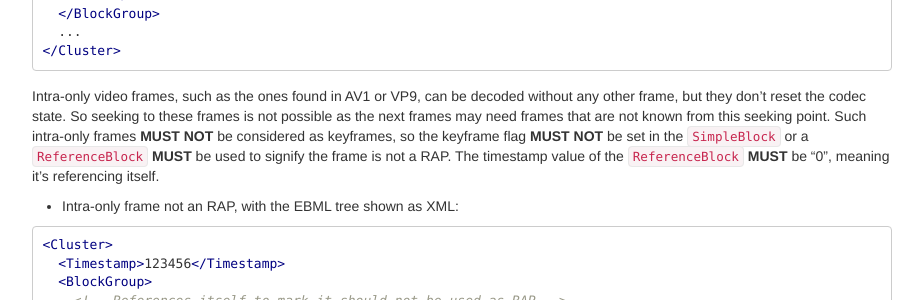
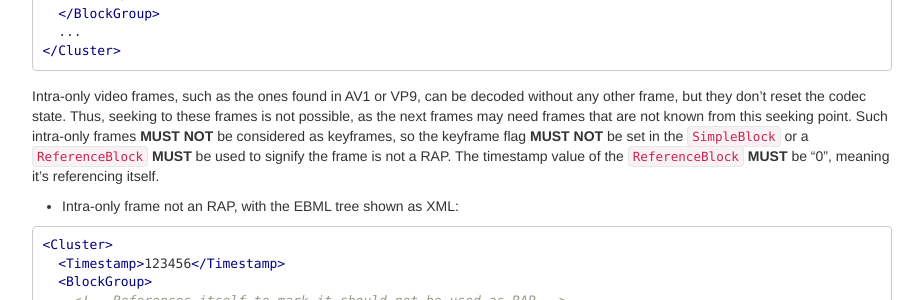
Before and after one commit to ietf-wg-cellar/matroska-specification, a Jekyll site: the page built from notes.md, in a window 1280 px wide and 900 px high, scrolled down 8232 px. Shown: the part 172-472 px from the top of the window, without its empty margins (273-1196 px from the left). Built offline with Jekyll 4.4.1, drawn with Linux system fonts in a browser that asks for light colours; our own code applies the rules of GitHub Pages for plain Markdown files; some of the changed text lies outside the part shown.

Commit message:
So -> Thus

````diff
--- a/notes.md
+++ b/notes.md
@@ -551,7 +551,7 @@
 ```
 
 Intra-only video frames, such as the ones found in AV1 or VP9, can be decoded without any other
-frame, but they don't reset the codec state. So seeking to these frames is not possible
+frame, but they don't reset the codec state. Thus, seeking to these frames is not possible,
 as the next frames may need frames that are not known from this seeking point.
 Such intra-only frames **MUST NOT** be considered as keyframes, so the keyframe flag
 **MUST NOT** be set in the `SimpleBlock` or a `ReferenceBlock` **MUST** be used
@@ -660,7 +660,7 @@
 A value of `TrackTimestampScale` other than "1.0" **MAY** be used
 to scale the timestamps more in tune with each Track sampling frequency.
 For historical reasons, a lot of Matroska readers don't take the `TrackTimestampScale` value in account.
-So using a value other than "1.0" might not work in many places.
+Thus, using a value other than "1.0" might not work in many places.
 
 ## Block Timestamps
 
@@ -881,7 +881,7 @@
 For each node of the chain of `Segments` of a `Linked Segment`; at least one `Segment` **MUST** reference the other `Segment` within the chain.
 
 In a chain of `Segments` of a `Linked Segment`, the `NextUUID` always takes precedence over the `PrevUUID`.
-So if SegmentA has a `NextUUID` to SegmentB and SegmentB has a `PrevUUID` to SegmentC,
+Thus, if SegmentA has a `NextUUID` to SegmentB and SegmentB has a `PrevUUID` to SegmentC,
 the link to use is `NextUUID` between SegmentA and SegmentB, SegmentC is not part of the Linked Segment.
 
 If SegmentB has a `PrevUUID` to SegmentA, but SegmentA has no `NextUUID`, then the Matroska Player
````
Also changed, not shown: menu.md (+1 -1 lines), ordering.md (+1 -1 lines), tagging.md (+1 -1 lines), tags-precedence.md (+1 -1 lines).
